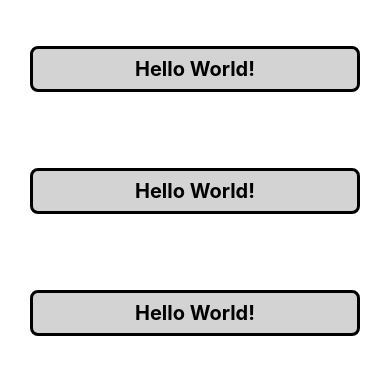
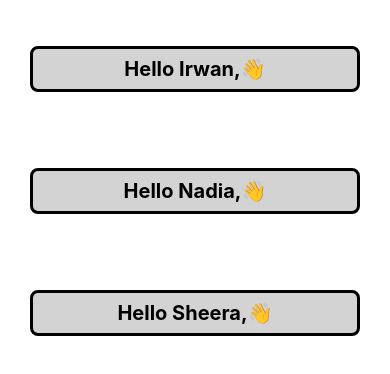
Before and after one commit to irwantsiregar/react_native, a React Native app: screen / in a window 390 px wide. Shown: the top 374 px of the page. Built offline with nearby package versions, Linux system fonts and the light colour scheme.

Commit message:
functional component -> props or properties

```diff
--- a/App.js
+++ b/App.js
@@ -5,9 +5,9 @@ import HelloWorld from './components/Hello';
 export default function App() {
   return (
     <View>
-      <HelloWorld />
-      <HelloWorld />
-      <HelloWorld />
+      <HelloWorld name="Irwan"/>
+      <HelloWorld name="Nadia"/>
+      <HelloWorld name="Sheera"/>
     </View>
   )
 }
--- a/components/Hello.js
+++ b/components/Hello.js
@@ -2,10 +2,10 @@ import React from 'react';
 import { View, Text } from 'react-native';
 import { styles } from '../assets/style';
 
-const HelloWorld = () => {
+const HelloWorld = (props) => {
   return (
     <View style={styles.container}>
-      <Text style={styles.teks}>Hello World!</Text>
+      <Text style={styles.teks}>Hello {props.name},👋</Text>
     </View>
   )
 }
```
